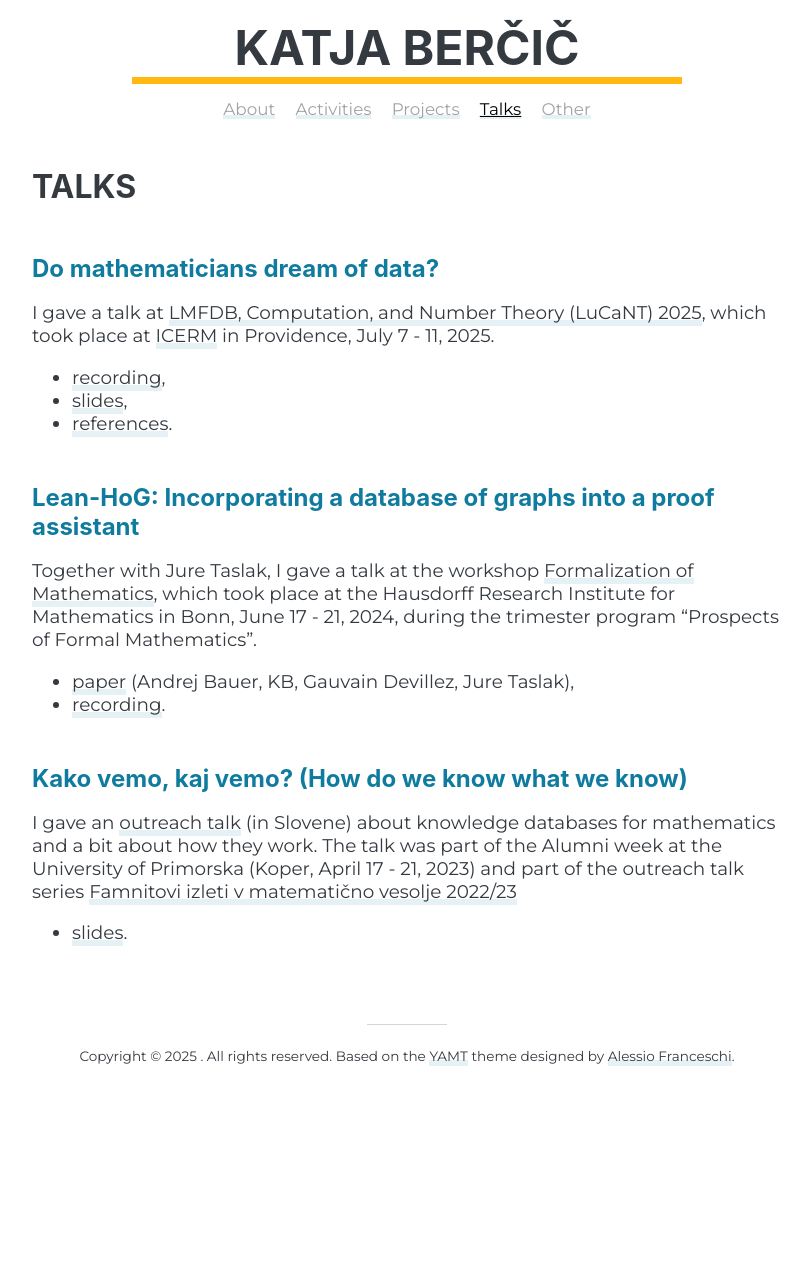
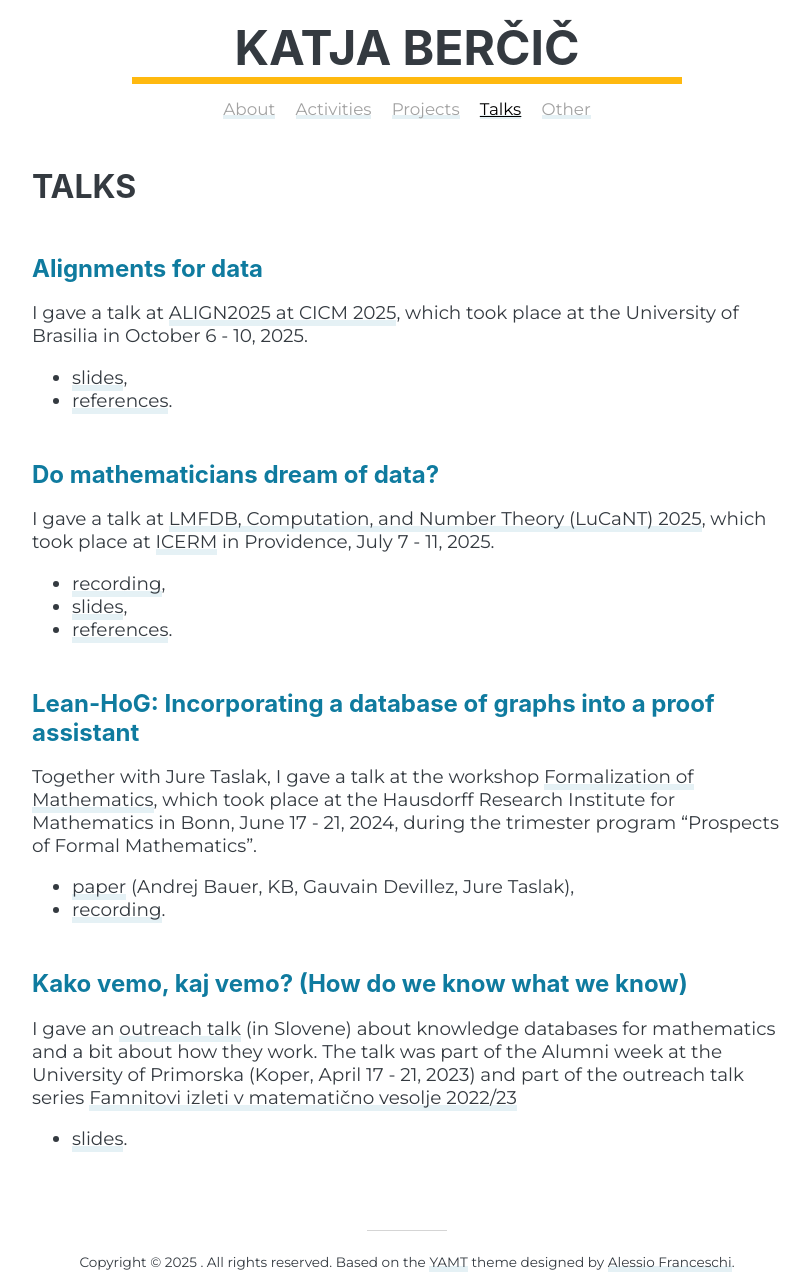
Before and after one commit to katjabercic/katja.not.si, a Jekyll site: the page built from talks.md, in a window 1280 px wide. Shown: the whole page, without its empty margins (233-1043 px from the left). Built offline with Jekyll 4.4.1, drawn with Linux system fonts in a browser that asks for light colours; nearby versions of some CDN libraries; some web fonts are replaced; before the commit the page ends 1078 px from its top, so only the background shows below that.

Commit message:
Add alignments talk

```diff
--- a/talks.md
+++ b/talks.md
@@ -4,6 +4,15 @@ title: Katja Berčič | Talks
 ---
 
 # Talks
+
+## Alignments for data
+
+I gave a talk at [ALIGN2025 at CICM 2025](https://sites.google.com/view/align2025/welcome),
+which took place at the University of Brasilia in October 6 - 10, 2025.
+
+* <a href="/download/Alignments-for-data.pdf">slides</a>,
+* [references](alignments-for-data.html).
+
 
 ## Do mathematicians dream of data?
 
```
